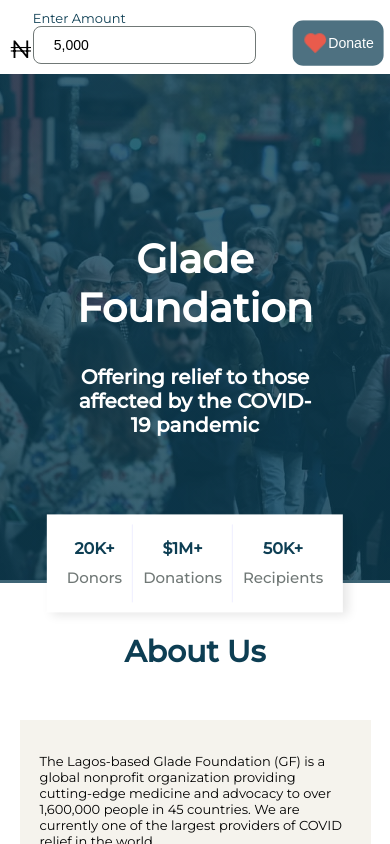
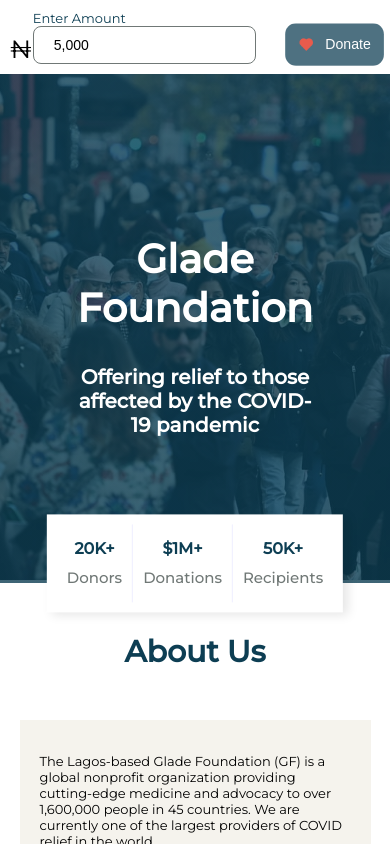
Before and after one commit to chinemelu/glade-foundation, a React (Create React App) app: page / in a window 390 px wide. Shown: the top 844 px of the page. Built offline with nearby package versions, Linux system fonts and the light colour scheme.

Commit message:
fix mistake with donate button icon

```diff
--- a/src/components/navbar/navbar.css
+++ b/src/components/navbar/navbar.css
@@ -111,7 +111,7 @@
     width: auto;
     border-radius: 1rem;
     border: none;
-    padding: .9rem;
+    padding: 1.2rem;
   }
 }
 
@@ -122,10 +122,11 @@
   }
 }
 
-@media screen and (min-width: 769px) {
+@media screen and (max-width: 768px) {
   .donate-btn-icon {
-    width: 1rem;
-    height: 1rem;
+    width: 1.5rem;
+    height: 1.5rem;
+    margin-right: 1rem;
   }
 }
 
```
